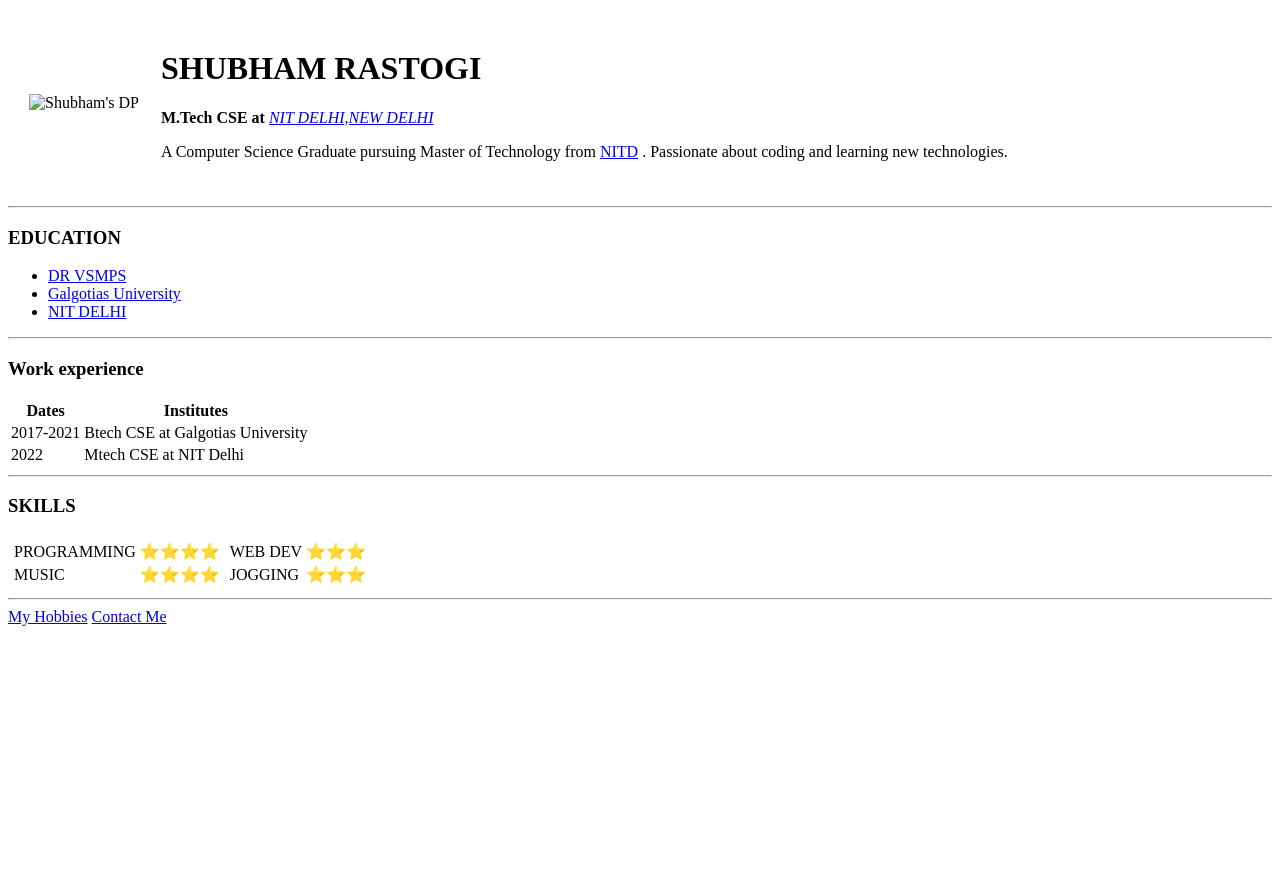
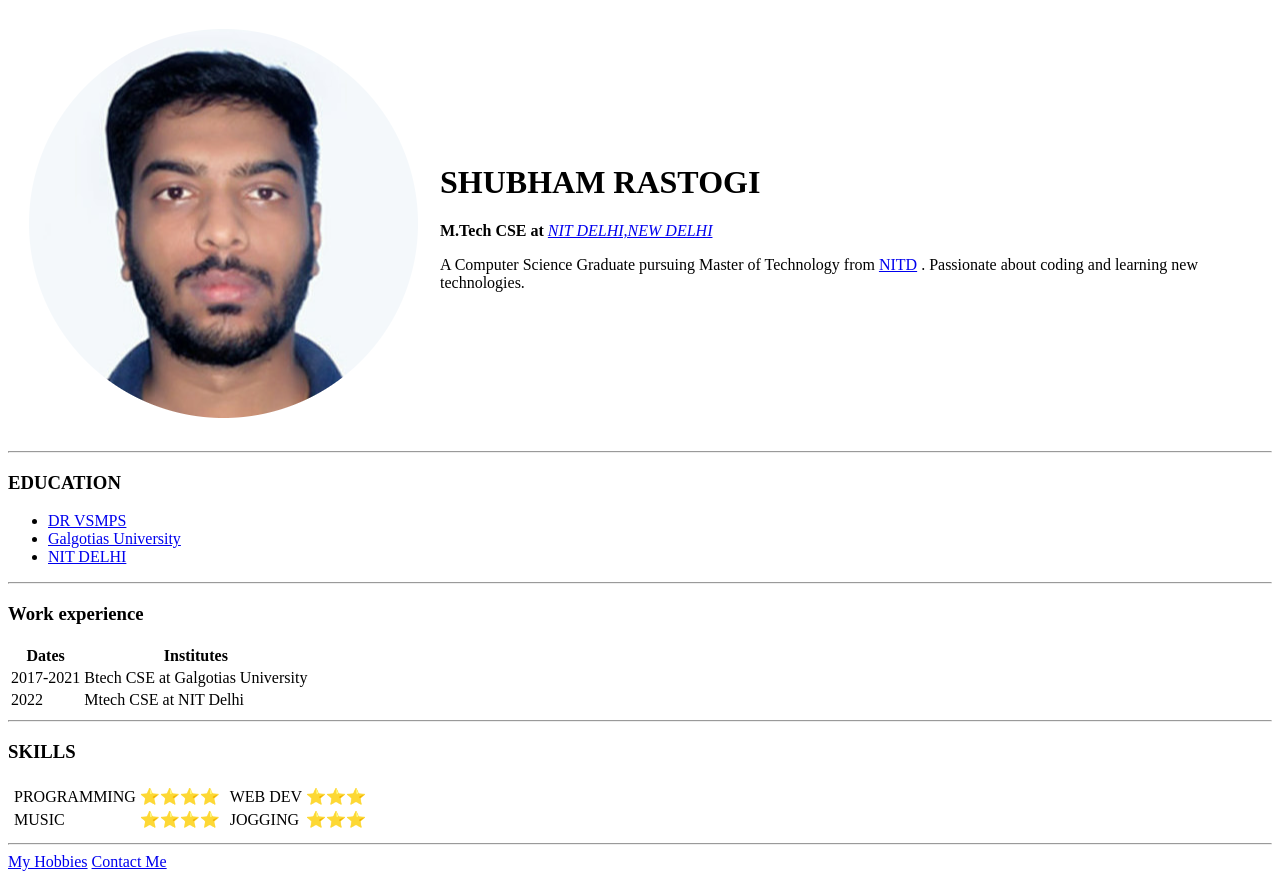
Before and after one commit to struggler101/cv, a plain HTML site: page index.html in a window 1280 px wide. Before the commit the page ends 800 px from the top, so only its background shows below. Drawn offline with Linux system fonts and the light colour scheme.

Commit message:
Update index.html

```diff
--- a/index.html
+++ b/index.html
@@ -7,7 +7,7 @@
   <body>
     <table cellspacing="20">
       <tr>
-        <td> <img src="/blob/main/PHOTO2.png" alt="Shubham's DP"> </td>
+        <td> <img src="../PHOTO2.png" alt="Shubham's DP"> </td>
       <td> <h1>SHUBHAM RASTOGI</h1>
         <p><strong> M.Tech CSE at</strong> <em> <a href="https://nitdelhi.ac.in/"> NIT DELHI,NEW DELHI</a></em></p>
         <p>
```
